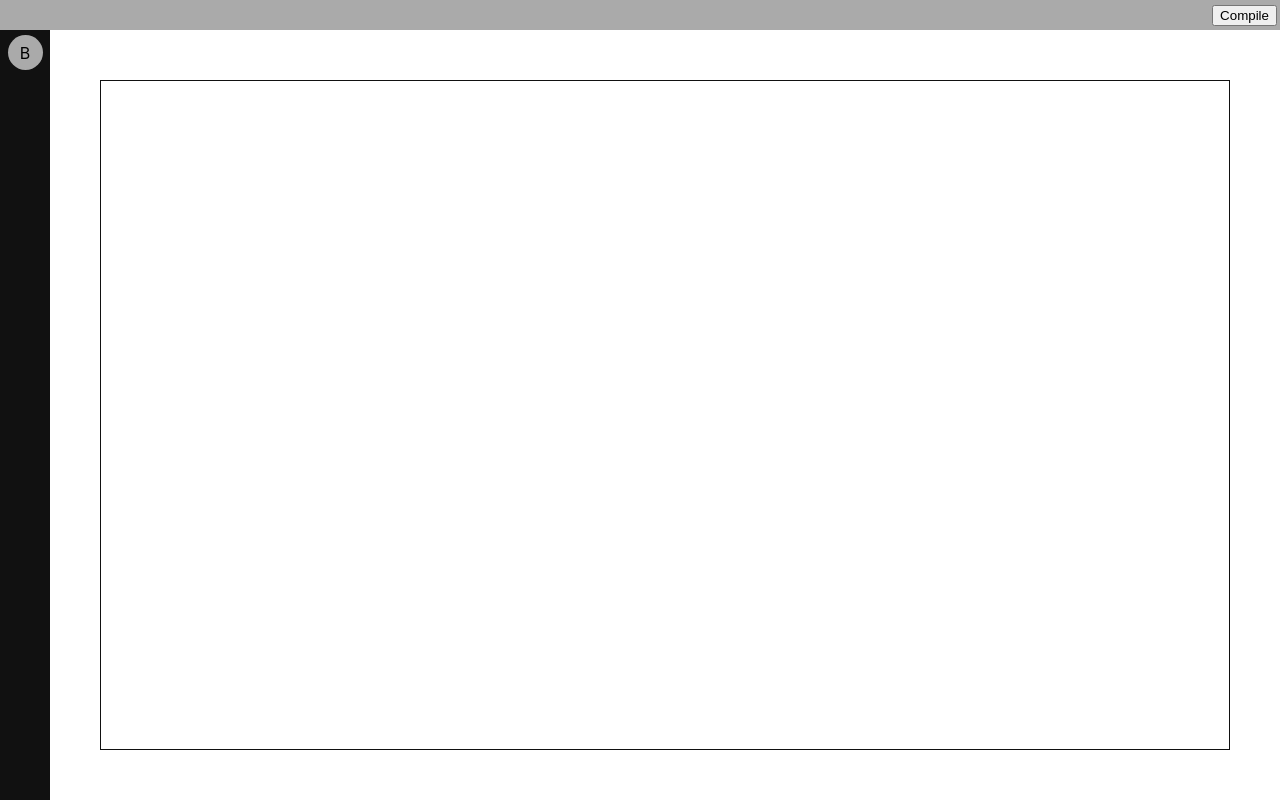
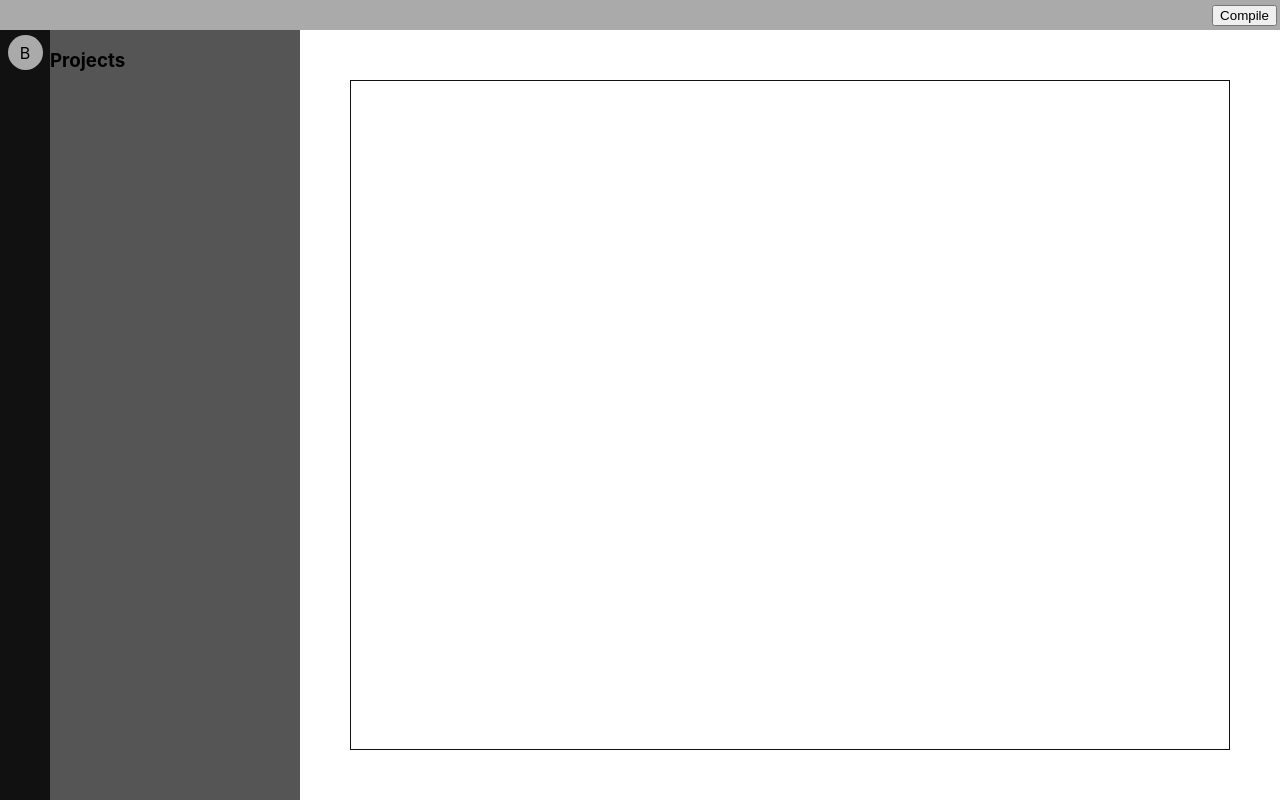
Before and after one commit to nekikara/gacha, a Next.js app: page / in a window 1280 px wide. Built offline with nearby package versions, Linux system fonts and the light colour scheme.

Commit message:
wip: resize structure bar

```diff
--- /dev/null
+++ b/components/StructureBarBox.tsx
@@ -0,0 +1,113 @@
+import React, { useEffect, useRef, useState } from 'react'
+
+type Props = {
+  onWidthChanged: (width: number) => void
+}
+
+type DragState = 'none' | 'started';
+
+export const StrutureBarBox: React.VFC<Props> = ({ onWidthChanged }) => {
+  const [containerX, setContainerX] = useState<number>(0);
+  const [dragState, setDragState] = useState<DragState>('none');
+  const [lastWidthUpdateTime, setLastWidthUpdateTime] = useState<number>(0);
+  const containerEl = useRef<HTMLDivElement | null>(null);
+
+  useEffect(() => {
+    if (!!containerEl.current) {
+      const rect = containerEl.current.getBoundingClientRect()
+      setContainerX(rect.left)
+    }
+  }, [])
+
+  const updateWidth = (clientX: number) => {
+    const width = clientX - containerX
+    onWidthChanged(width)
+  }
+
+  const handleDragStart = () => {
+    setLastWidthUpdateTime(() => Date.now())
+  }
+
+  const handleDrag = (e: React.MouseEvent) => {
+    const now = Date.now()
+    const diff = now - lastWidthUpdateTime
+    if (diff > 20 && e.clientX > 0) {
+      updateWidth(e.clientX)
+      setLastWidthUpdateTime(() => now)
+    }
+  }
+
+  const handleDragEnd = (e: React.MouseEvent) => {
+    updateWidth(e.clientX)
+  }
+
+  const handleMouseDown = (e: React.MouseEvent) => {
+    setLastWidthUpdateTime(() => Date.now())
+    setDragState('started')
+  }
+
+  const handleMouseMove = (e: React.MouseEvent) => {
+    console.log('mouseMOve')
+    if (dragState === 'started') {
+      const now = Date.now()
+      const diff = now - lastWidthUpdateTime
+      if (diff > 20 && e.clientX > 0) {
+        updateWidth(e.clientX)
+        setLastWidthUpdateTime(() => now)
+      }
+    }
+  }
+
+  const handleMouseUp = (e: React.MouseEvent) => {
+    console.log('mouseup')
+    if (dragState === 'started') {
+      updateWidth(e.clientX)
+    }
+    setDragState('none')
+  }
+
+  return (
+    <>
+      <div
+        ref={containerEl}
+        className="container"
+        onMouseMove={handleMouseMove}
+        onMouseUp={handleMouseUp}
+      >
+        <div className="layers">
+          <h3>Projects</h3>
+        </div>
+        <div
+          className="handle"
+          onMouseDown={handleMouseDown}
+        // onMouseLeave={handleMouseLeave}
+        // onDragStart={handleDragStart}
+        // onDrag={handleDrag}
+        // onDragEnd={handleDragEnd}
+        >
+        </div>
+      </div>
+      <style jsx>{`
+        .container {
+          display: flex;
+          flex-direction: row;
+          width: 100%;
+          height: 100%;
+          background-color: #555;
+        }
+        .layers {
+          flex: 1;
+          height: 100%;
+        }
+        .handle {
+          width: 8px;
+          height: 100%;
+          transform: translateX(4px);
+        }
+        .handle:hover, .handle:active {
+          cursor: ew-resize;
+        }
+      `}</style>
+    </>
+  )
+}
--- /dev/null
+++ b/hooks/useLayoutSize.ts
@@ -0,0 +1,19 @@
+import { useState } from 'react';
+
+export type LayoutSizeHook = {
+  structureBarWidth: number,
+  changeStructureBarWidth: (width: number) => void
+}
+
+export const useLayoutSize = (): LayoutSizeHook => {
+  const [structureBarWidth, setStructureBarWidth] = useState<number>(250);
+
+  return {
+    structureBarWidth,
+    changeStructureBarWidth: (width: number) => {
+      setStructureBarWidth(() => {
+        return width
+      })
+    },
+  }
+}
--- a/pages/index.tsx
+++ b/pages/index.tsx
@@ -5,10 +5,13 @@ import { SideMenu, SideMenuBar } from '~/components/SideMenuBar'
 import { Board } from '~/components/Board'
 import { useElementDB } from '~/hooks/useElementDB'
 import { UUIDv4 } from '~/interfaces/element'
+import { StrutureBarBox } from '~/components/StructureBarBox'
+import { useLayoutSize } from '~/hooks/useLayoutSize'
 
 export default function Index() {
   const [mode, setMode] = useState<SideMenu>('button')
   const { elementCollection, addNewElement, updateElementContent } = useElementDB();
+  const layoutSize = useLayoutSize()
 
   const handleCompile = async () => {
     try {
@@ -52,6 +55,9 @@ export default function Index() {
           <section className="menu">
             <SideMenuBar mode={mode} onChange={setMode} />
           </section>
+          <section className="structureBar">
+            <StrutureBarBox onWidthChanged={layoutSize.changeStructureBarWidth} />
+          </section>
           <section className="content">
             <Board
               mode={mode}
@@ -76,6 +82,10 @@ export default function Index() {
           width: 50px;
           height: calc(100vh - 30px);
         }
+        .structureBar {
+          height: calc(100vh - 30px);
+          width: ${layoutSize.structureBarWidth}px;
+        }
         .content {
           flex: 1;
           display: flex;
```
